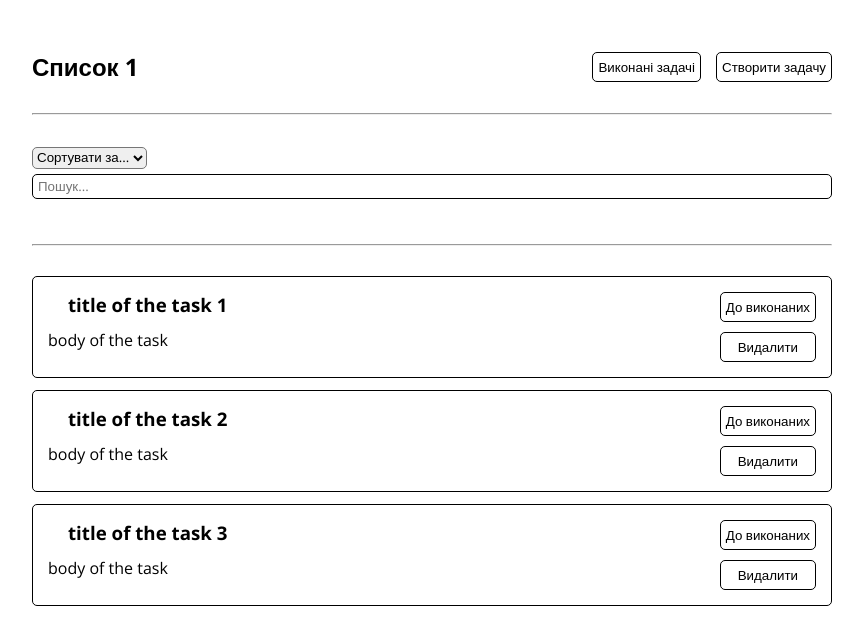
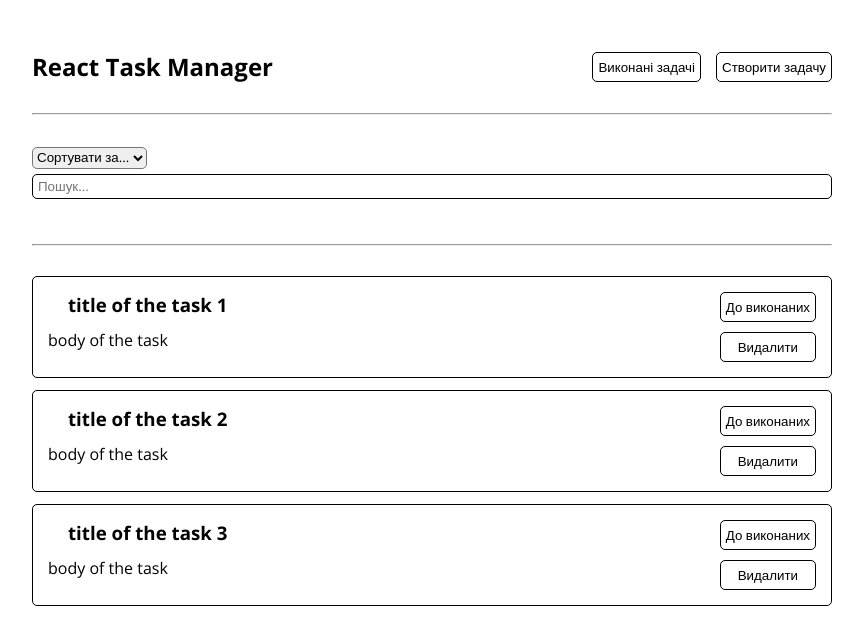
Before and after one commit to Romanovskyi2137/ReactTaskManager, a React (Create React App) app: page / in a window 1280 px wide. Shown: the top 644 px of the page, without its empty margins (208-1071 px from the left). Built offline with nearby package versions, Linux system fonts and the light colour scheme; some icons are missing.

Commit message:
concept file update

```diff
--- a/src/App.js
+++ b/src/App.js
@@ -109,10 +109,10 @@ function App() {
               placeholder="Пошук..."
             />
             <hr
-              style={{margin: "15px 0", }}
+              style={{margin: "15px 0"}}
             />
             <TaskList
-              tasks={completedTasks}
+              tasks={filteredCompletedTasks}
               setTasks={setCompletedTasks}
               setVisible={setcompletedTaskModalVisible}
               btnType="До поточних"
@@ -120,7 +120,7 @@ function App() {
             />
           </ModalWindow>
           <div className="tasks__list_header">
-            <h2>Список 1</h2>
+            <h2>React Task Manager</h2>
             <div className='header__btns'>
               <Button
                 onClick={e => setcompletedTaskModalVisible(true)}
@@ -146,7 +146,7 @@ function App() {
           <hr style={{margin: "30px 0"}}/>
 
           <TaskList
-            tasks={tasks}
+            tasks={filteredTasks}
             setTasks={setTasks}
             btnType="До виконаних"
             onTaskReplace={toCompleteReplace}
```
Also changed, not shown: application_concept.txt.
